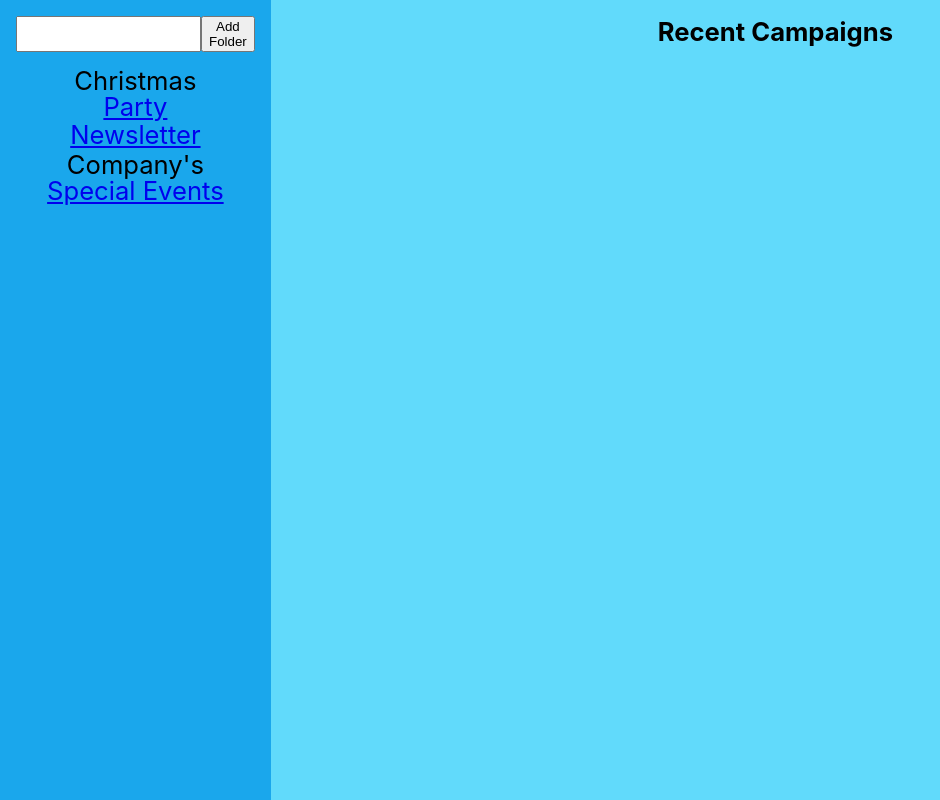
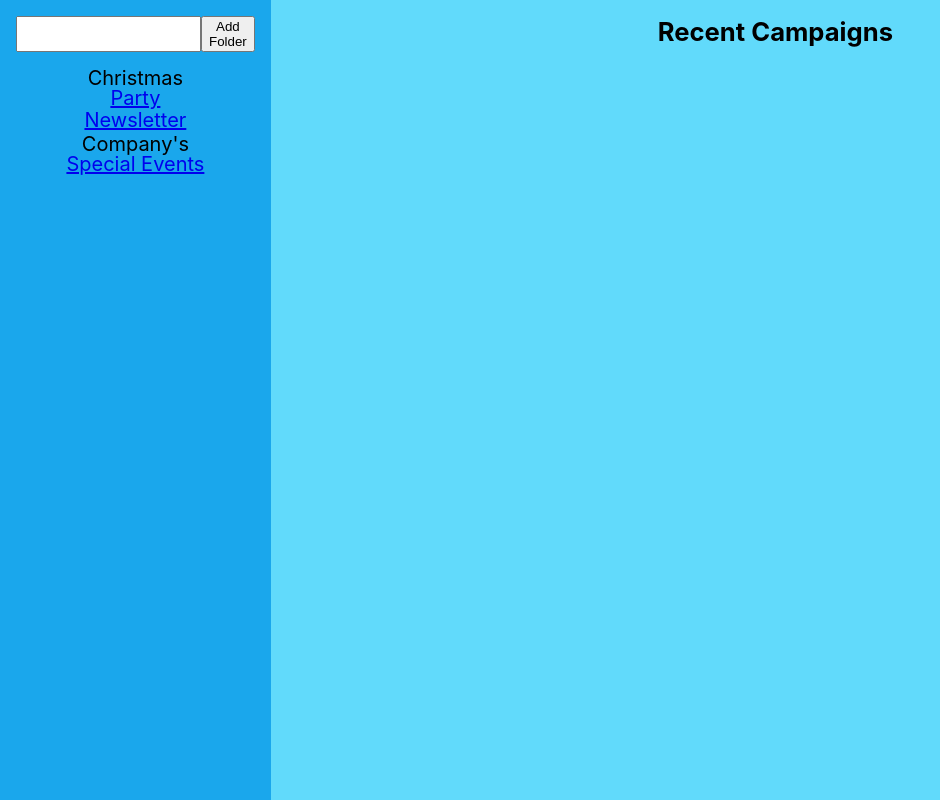
Before and after one commit to Bhowmikzar/Appato_FE, a React (Create React App) app: page / in a window 1280 px wide. Shown: the whole page, without its empty margins (0-940 px from the left). Built offline with nearby package versions, Linux system fonts and the light colour scheme.

Commit message:
Updated commit

```diff
--- a/src/components/FolderStructure.css
+++ b/src/components/FolderStructure.css
@@ -4,6 +4,3 @@
   padding: 1rem;
   display: flex;
 }
-.lists {
-  cursor: pointer;
-}
--- a/src/components/FolderStructure.js
+++ b/src/components/FolderStructure.js
@@ -73,7 +73,7 @@ function FolderStructure() {
   }
 
   return (
-    <div style={{ background: "#1AA7EC", height: "100vh" }}>
+    <div style={{ background: "#1AA7EC", height: "100vh", fontSize: "20px" }}>
       <form onSubmit={handleAddFolder} className="sidebar">
         <input type="text" value={newFolderName} onChange={handleInputChange} />
         <button type="submit">Add Folder</button>
```
